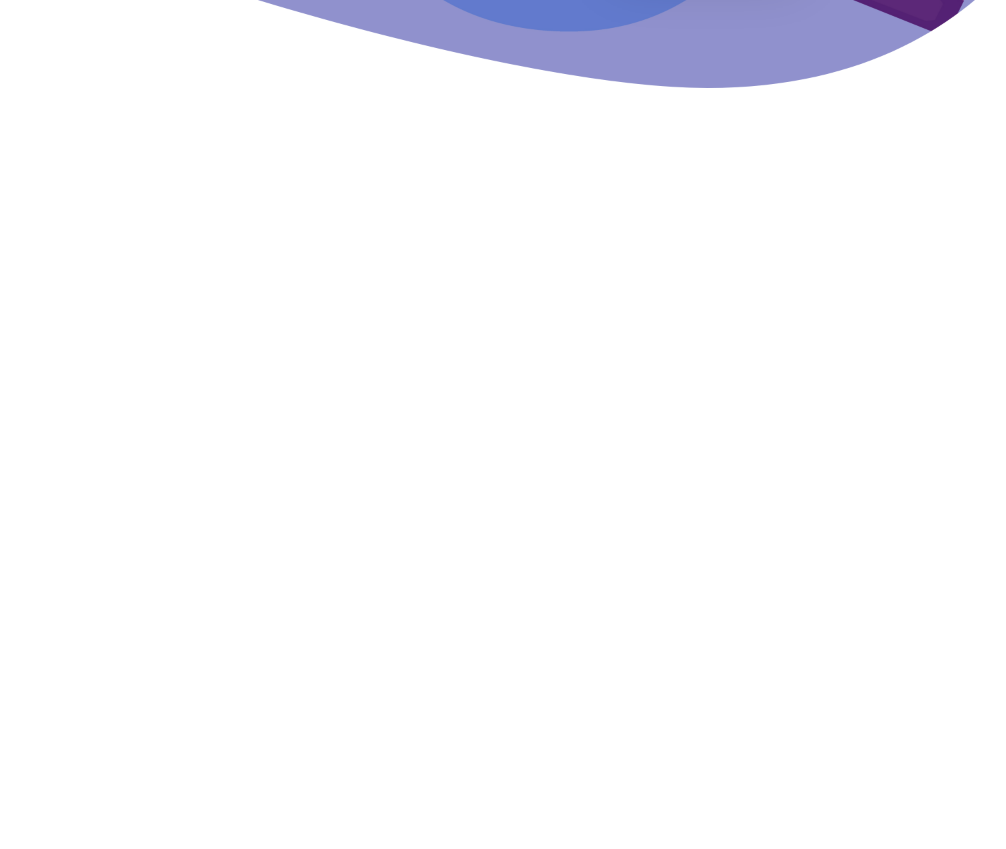
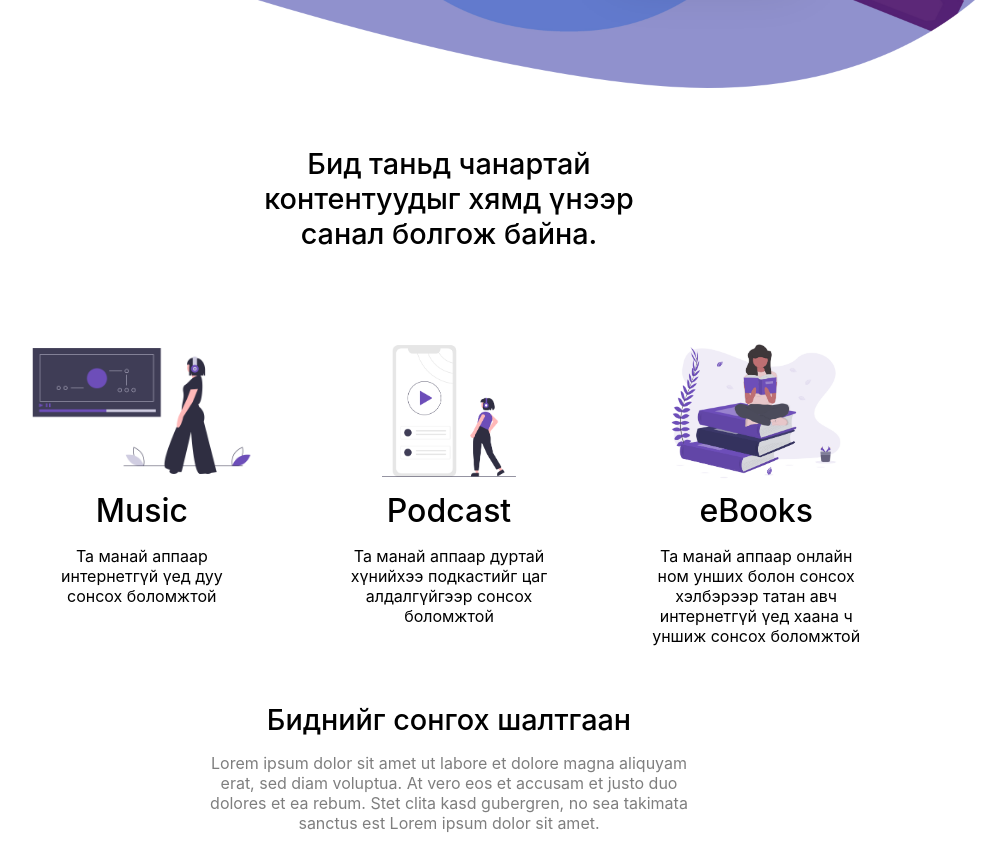
Before and after one commit to uuganbatdev/monnom-landing-page-nextjs, a Next.js app: page /landing in a window 1280 px wide. Shown: the part 580-1429 px from the top of the page, without its empty margins (191-1197 px from the left). Before the commit the page ends 800 px from the top, so only its background shows below. Built offline with nearby package versions, Linux system fonts and the light colour scheme.

Commit message:
added landing section2

```diff
--- a/pages/landing.js
+++ b/pages/landing.js
@@ -1,12 +1,14 @@
 import styled from '@emotion/styled'
 import Head from 'next/head'
 import SectionOne from '../sections/SectionOne'
+import SectionTwo from '../sections/SectionTwo'
 
 function Landing() {
 	return(
 		<LandingStyled>
 			<main>
 				<SectionOne />
+				<SectionTwo />
 			</main>
 		</LandingStyled>
 	)
--- a/sections/SectionOne.js
+++ b/sections/SectionOne.js
@@ -50,7 +50,6 @@ const SectionOneStyled = styled.div`
 color: white;
 .first-section {
 	display: flex;
-	height: 80vh;
 	padding-top: 5vh;
 	.section1-bg {
 		width: 100vw;
--- /dev/null
+++ b/sections/SectionTwo.js
@@ -0,0 +1,109 @@
+import styled from '@emotion/styled'
+
+function SectionTwo() {
+	return(
+		<SectionTwoStyled>
+			<h2>
+				Бид таньд чанартай контентуудыг хямд үнээр санал болгож байна.
+			</h2>
+			<div className='cards-container'>
+				<div className='card'>
+					<div className='img-container'>
+						<img src='/music.png' alt='card' />
+					</div>
+					<h3>Music</h3>
+					<p>
+						Та манай аппаар интернетгүй үед дуу сонсох боломжтой
+					</p>
+				</div>
+				<div className='card'>
+					<div className='img-container'>
+						<img src='/podcast.png' alt='card' />
+					</div>
+					<h3>Podcast</h3>
+					<p>
+						Та манай аппаар дуртай хүнийхээ подкастийг цаг алдалгүйгээр сонсох боломжтой
+					</p>
+				</div>
+				<div className='card'>
+					<div className='img-container'>
+						<img src='/ebook.png' alt='card' />
+					</div>
+					<h3>eBooks</h3>
+					<p>
+						Та манай аппаар онлайн ном унших болон сонсох хэлбэрээр татан авч интернетгүй үед хаана ч уншиж сонсох боломжтой
+					</p>
+				</div>
+			</div>
+			<div className='reason'>
+				<h2>
+					Биднийг сонгох шалтгаан
+				</h2>
+				<p>
+					Lorem ipsum dolor sit amet ut labore et dolore magna aliquyam erat, sed diam voluptua. At vero eos et accusam et justo duo dolores et ea rebum. Stet clita kasd gubergren, no sea takimata sanctus est Lorem ipsum dolor sit amet.
+				</p>
+			</div>
+		</SectionTwoStyled>
+	)
+}
+
+const SectionTwoStyled = styled.div`
+margin-top: 5vh;
+display: flex;
+flex-direction: column;
+h2 {
+	font-weight: 500;
+	font-size: 1.8rem;
+	width: 45%;
+	align-self: center;
+	text-align: center;
+	margin-bottom: 10vh;
+}
+.cards-container {
+	width: 100%;
+	display: flex;
+	justify-content: center;
+	.card {
+		display: flex;
+		flex-direction: column;
+		align-items: center;
+		justify-content: flex-start;
+		width: 30%;
+		.img-container {
+			display:flex;
+			height: 20vh;
+			img {
+				height: 100%;
+			}
+		}
+		h3 {
+			margin: 0;
+			font-weight: 500;
+			font-size: 2rem;
+		}
+		p {
+			text-align: center;
+			width: 70%;
+		}
+	}
+}
+.reason {
+	margin-top: 5vh;
+	align-self: center;
+	display: flex;
+	flex-direction: column;
+	text-align: center;
+	justify-content: center;
+	align-content: center;
+	align-items: center;
+	h2 {
+		margin: 0;
+		text-align: center;
+	}
+	p {
+		width: 50%;
+		opacity: 0.5;
+	}
+}
+`
+export default SectionTwo
--- a/styles/globals.css
+++ b/styles/globals.css
@@ -2,6 +2,7 @@ html,
 body {
   padding: 0;
   margin: 0;
+  overflow-x: hidden;
   font-family: -apple-system, BlinkMacSystemFont, Segoe UI, Roboto, Oxygen,
     Ubuntu, Cantarell, Fira Sans, Droid Sans, Helvetica Neue, sans-serif;
 }
```
